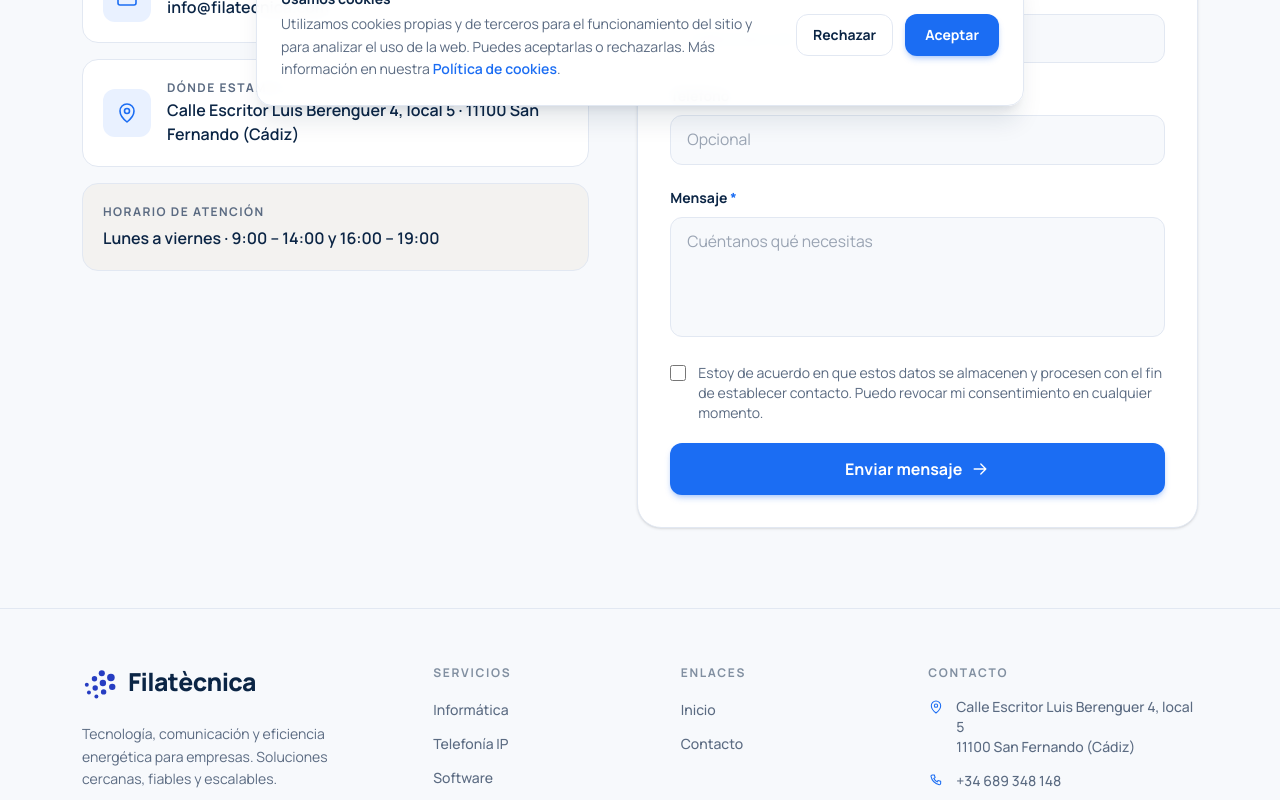
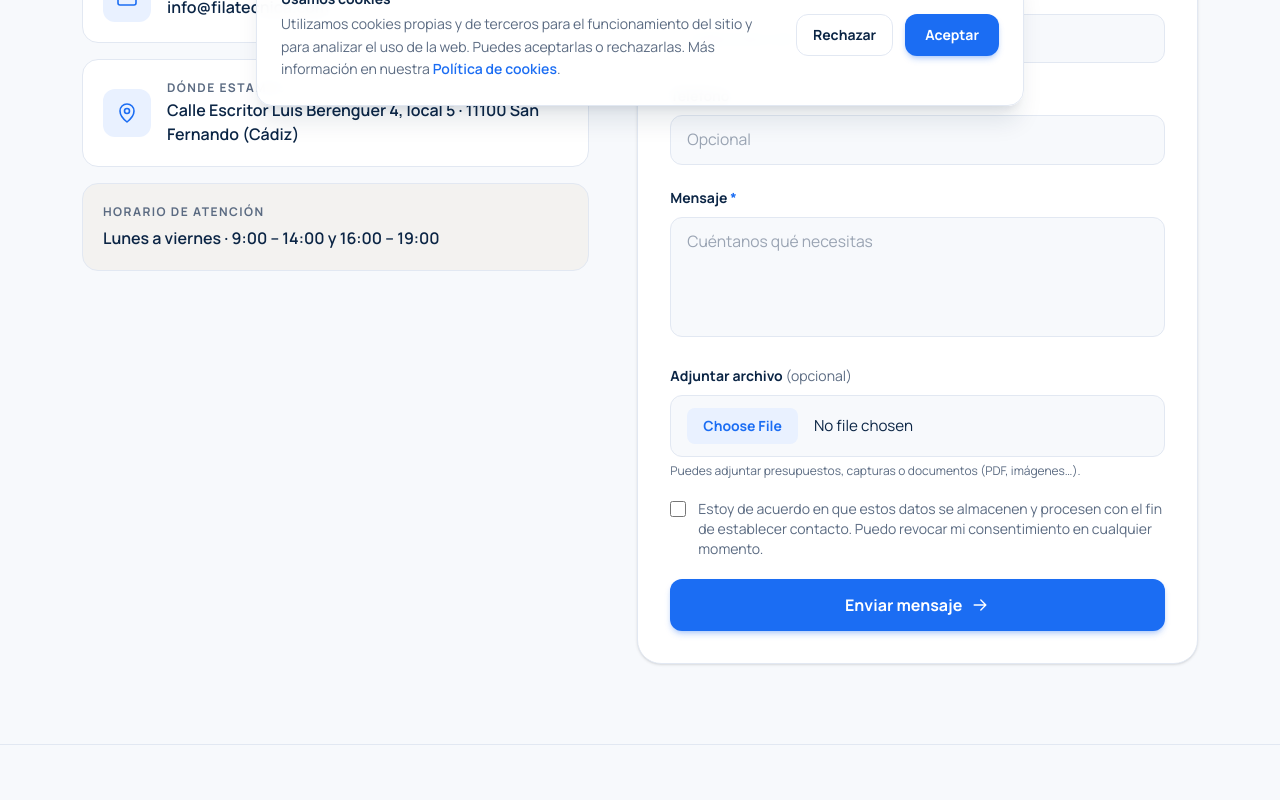
Before and after one commit to filatecnicasl-sketch/FILATECNICA-WEB, a React (Vite) app in the folder site/: page /contacto in a window 1280 px wide. Shown: the part 670-1470 px from the top of the page. Built offline with nearby package versions, Linux system fonts and the light colour scheme.

Commit message:
Contacto: campo adjuntar archivo + envio por Netlify Forms

```diff
--- a/site/index.html
+++ b/site/index.html
@@ -17,6 +17,21 @@
     <title>Filatecnica · Informática y Telefonía IP para empresas</title>
   </head>
   <body>
+    <!-- Formulario oculto para deteccion de Netlify Forms (soporta adjuntos) -->
+    <form
+      name="contact"
+      data-netlify="true"
+      netlify-honeypot="bot-field"
+      hidden
+      enctype="multipart/form-data"
+    >
+      <input type="text" name="name" />
+      <input type="email" name="email" />
+      <input type="tel" name="phone" />
+      <textarea name="message"></textarea>
+      <input type="file" name="file" />
+      <input type="text" name="bot-field" />
+    </form>
     <div id="root"></div>
     <script type="module" src="/src/main.tsx"></script>
   </body>
--- a/site/src/pages/Contacto.tsx
+++ b/site/src/pages/Contacto.tsx
@@ -26,18 +26,25 @@ const cards = [
 
 export function Contacto() {
   const [consent, setConsent] = useState(false);
+  const [status, setStatus] = useState<"idle" | "sending" | "sent" | "error">(
+    "idle",
+  );
+  const [fileName, setFileName] = useState("");
 
-  function handleSubmit(e: FormEvent<HTMLFormElement>) {
+  async function handleSubmit(e: FormEvent<HTMLFormElement>) {
     e.preventDefault();
-    const data = new FormData(e.currentTarget);
-    const name = String(data.get("name") ?? "");
-    const email = String(data.get("email") ?? "");
-    const message = String(data.get("message") ?? "");
-    const subject = encodeURIComponent(`Contacto web · ${name || "Nuevo mensaje"}`);
-    const body = encodeURIComponent(
-      `Nombre: ${name}\nEmail: ${email}\n\n${message}`,
-    );
-    window.location.href = `mailto:${site.email}?subject=${subject}&body=${body}`;
+    const form = e.currentTarget;
+    const data = new FormData(form);
+    setStatus("sending");
+    try {
+      await fetch("/", { method: "POST", body: data });
+      setStatus("sent");
+      form.reset();
+      setConsent(false);
+      setFileName("");
+    } catch {
+      setStatus("error");
+    }
   }
 
   return (
@@ -102,9 +109,20 @@ export function Contacto() {
 
           <Reveal delay={0.1}>
             <form
+              name="contact"
+              method="POST"
+              data-netlify="true"
+              data-netlify-honeypot="bot-field"
+              encType="multipart/form-data"
               onSubmit={handleSubmit}
               className="rounded-3xl border border-line bg-surface p-6 shadow-sm sm:p-8"
             >
+              <input type="hidden" name="form-name" value="contact" />
+              <p className="hidden">
+                <label>
+                  No rellenar: <input name="bot-field" />
+                </label>
+              </p>
               <div className="grid gap-5">
                 <Field label="Nombre" name="name" required placeholder="Tu nombre" />
                 <Field
@@ -134,6 +152,27 @@ export function Contacto() {
                   />
                 </div>
 
+                <div>
+                  <label htmlFor="file" className="text-sm font-bold text-navy">
+                    Adjuntar archivo{" "}
+                    <span className="font-normal text-muted">(opcional)</span>
+                  </label>
+                  <input
+                    id="file"
+                    name="file"
+                    type="file"
+                    onChange={(e) =>
+                      setFileName(e.target.files?.[0]?.name ?? "")
+                    }
+                    className="mt-2 w-full cursor-pointer rounded-xl border border-line bg-canvas px-4 py-3 text-[0.95rem] text-navy outline-none transition-all file:mr-4 file:cursor-pointer file:rounded-lg file:border-0 file:bg-brand-050 file:px-4 file:py-2 file:text-sm file:font-bold file:text-brand hover:file:bg-brand-100 focus:border-brand focus:ring-4 focus:ring-brand/15"
+                  />
+                  <p className="mt-1.5 text-xs text-muted">
+                    {fileName
+                      ? `Archivo seleccionado: ${fileName}`
+                      : "Puedes adjuntar presupuestos, capturas o documentos (PDF, imágenes…)."}
+                  </p>
+                </div>
+
                 <label className="flex items-start gap-3 text-sm text-muted">
                   <input
                     type="checkbox"
@@ -151,11 +190,25 @@ export function Contacto() {
 
                 <button
                   type="submit"
-                  className="inline-flex items-center justify-center gap-2 rounded-xl bg-brand px-6 py-3.5 text-base font-bold text-white shadow-md shadow-brand/25 transition-all hover:bg-brand-600 hover:shadow-lg"
+                  disabled={status === "sending"}
+                  className="inline-flex items-center justify-center gap-2 rounded-xl bg-brand px-6 py-3.5 text-base font-bold text-white shadow-md shadow-brand/25 transition-all hover:bg-brand-600 hover:shadow-lg disabled:cursor-not-allowed disabled:opacity-60"
                 >
-                  Enviar mensaje
+                  {status === "sending" ? "Enviando…" : "Enviar mensaje"}
                   <IconArrow className="h-5 w-5" />
                 </button>
+
+                {status === "sent" && (
+                  <p className="rounded-xl border border-brand/20 bg-brand-050 px-4 py-3 text-sm font-semibold text-brand">
+                    ¡Gracias! Hemos recibido tu mensaje y te responderemos lo
+                    antes posible.
+                  </p>
+                )}
+                {status === "error" && (
+                  <p className="rounded-xl border border-red-200 bg-red-50 px-4 py-3 text-sm font-semibold text-red-600">
+                    No se pudo enviar. Inténtalo de nuevo o escríbenos a{" "}
+                    {site.email}.
+                  </p>
+                )}
               </div>
             </form>
           </Reveal>
```
